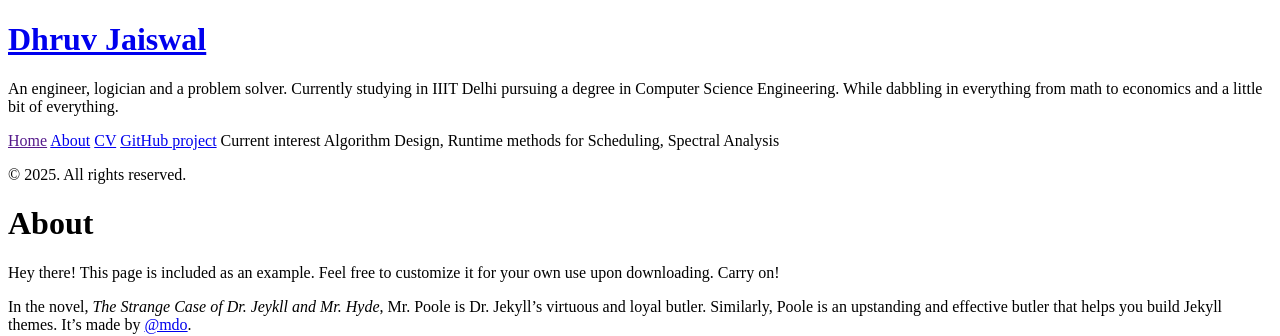
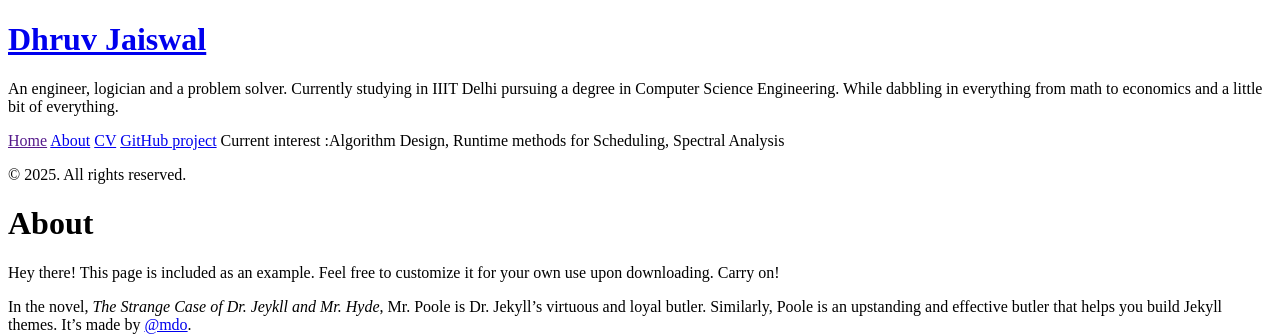
Before and after one commit to CobaltIII/CobaltIII.github.io, a Jekyll site: the page built from about.md, in a window 1280 px wide. Shown: the top 336 px of the page. Built offline with Jekyll 4.4.1, drawn with Linux system fonts in a browser that asks for light colours; Markdown is read by kramdown in place of the engine named in the settings.

Commit message:
Update sidebar.html

```diff
--- a/_includes/sidebar.html
+++ b/_includes/sidebar.html
@@ -29,7 +29,7 @@
       <a class="sidebar-nav-item" href="{{ site.baseurl }}public/Dhruv_Jaiswal_CV.pdf" target="_blank">CV</a>
 
       <a class="sidebar-nav-item" href="{{ site.github.repo }}">GitHub project</a>
-      <span class="sidebar-nav-item">Current interest {{ site.curr_interest}}</span>
+      <span class="sidebar-nav-item">Current interest :{{ site.curr_interest}}</span>
     </nav>
 
     <p>&copy; {{ site.time | date: '%Y' }}. All rights reserved.</p>
```
